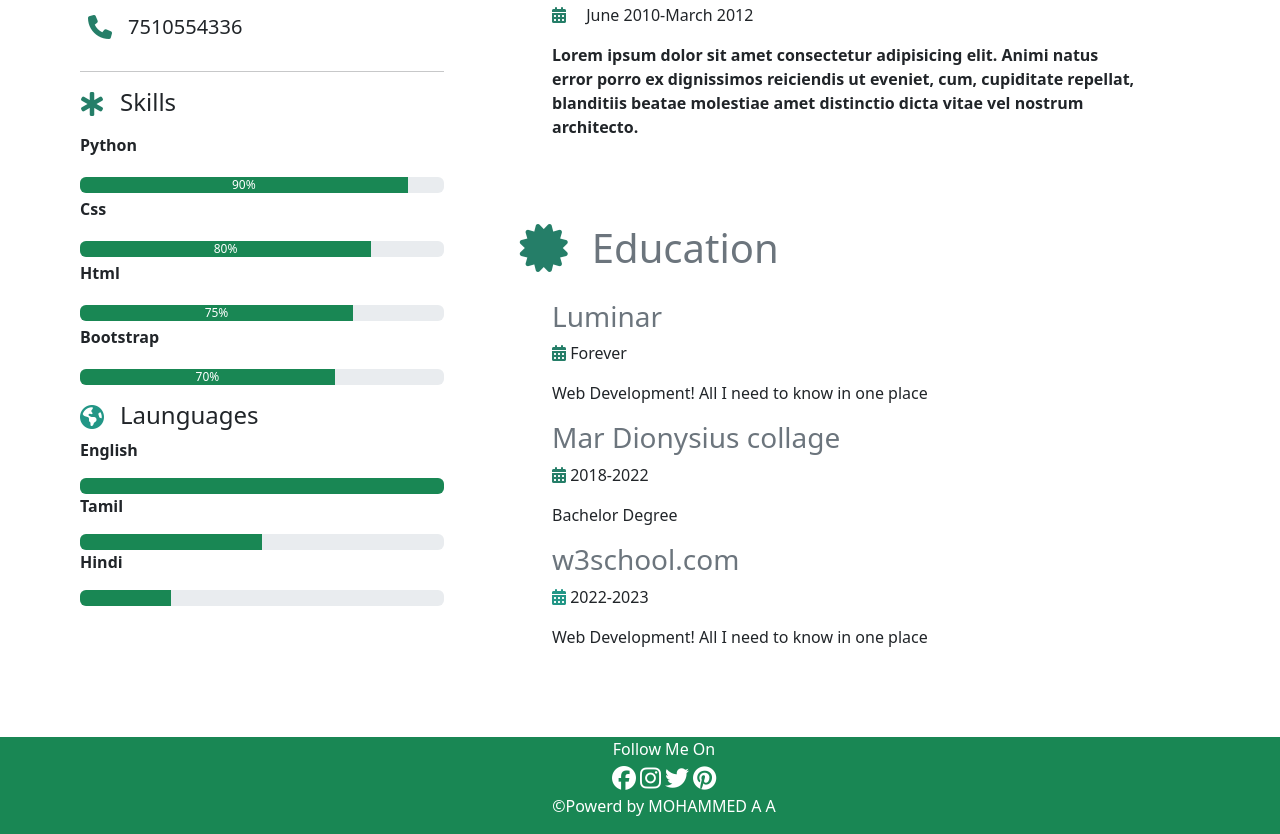
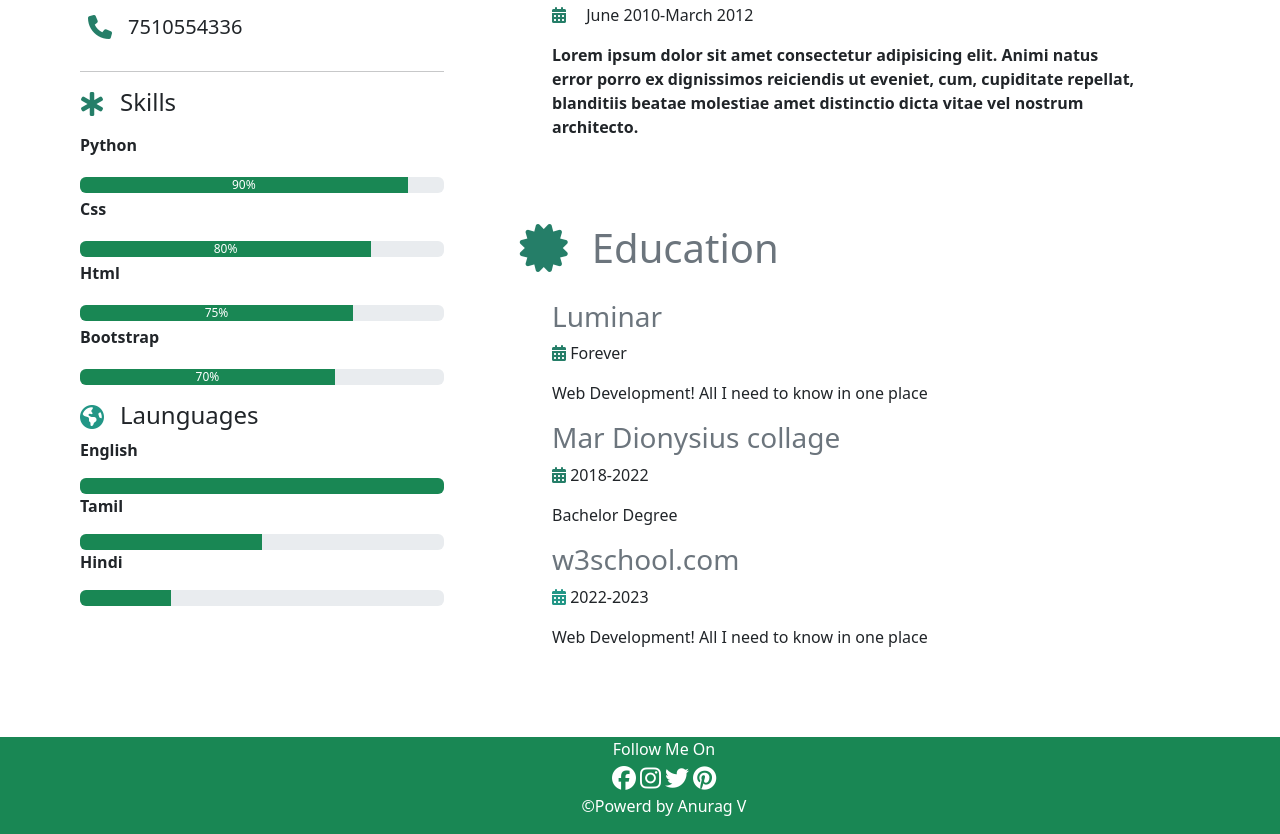
Before and after one commit to AnuragV100/resume, a plain HTML site: page index.html in a window 1280 px wide. Shown: the part 519-1353 px from the top of the page. Drawn offline with nearby package versions, Linux system fonts and the light colour scheme.

Commit message:
initial commit

```diff
--- a/index.html
+++ b/index.html
@@ -317,7 +317,7 @@
           <i class="fa-brands fa-pinterest fa-xl" style="color: #ffffff"></i>
         </div>
         <div class="mt-3 d-flex justify-content-center text-white ms-5 cursor">
-          <p>&copy;Powerd by MOHAMMED A A</p>
+          <p>&copy;Powerd by Anurag V</p>
         </div>
       </div>
     </div>
```
